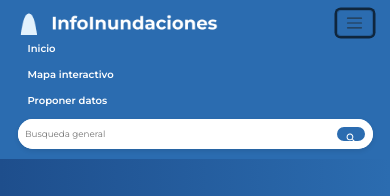
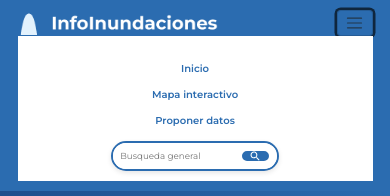
Before and after one commit to francokumichel/proyecto_final_DEU, a plain HTML site: page index.html in a window 390 px wide. Both pictures are taken after a click on the button "Alternar navegación". Shown: the top 196 px of the page. Drawn offline with nearby package versions, Linux system fonts and the light colour scheme.

Commit message:
fix(navbar): Arreglo vista del navbar cuando se abre el menú hamburguesa para que este todo el contenido centrado

```diff
--- a/css/navbar.css
+++ b/css/navbar.css
@@ -18,7 +18,7 @@
 
 .search-container {
     max-width: 600px;
-    margin: auto;
+    margin-left: auto;
 }
 
 .search-box {
@@ -60,5 +60,33 @@
     fill: currentColor;
     width: 1.25rem;
     height: 1.25rem;
-    margin: auto;
 }
+
+@media (max-width: 991.98px) {
+  .search-container {
+    margin-left: 0;
+    margin-top: .2rem;
+    margin-bottom: 1rem;
+  }
+
+  .search-box {
+    border: 2px solid var(--color-fondo-secundario);
+  }
+
+  .navbar-nav {
+    margin-top: 2rem;
+    text-align: center;
+  }
+
+  .navbar-nav .nav-link {
+    color: var(--color-fondo-secundario) !important;
+  }
+
+  .navbar-collapse {
+    background-color: var(--color-texto-primario);
+    display: flex;
+    flex-direction: column;
+    align-items: center;
+    justify-content: center;
+  }
+}
```
